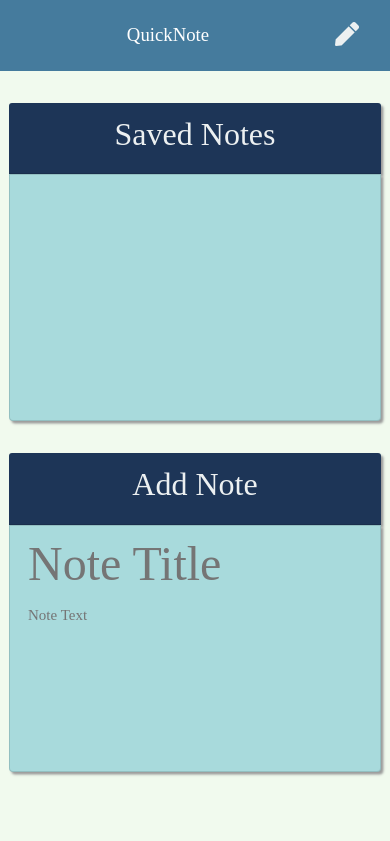
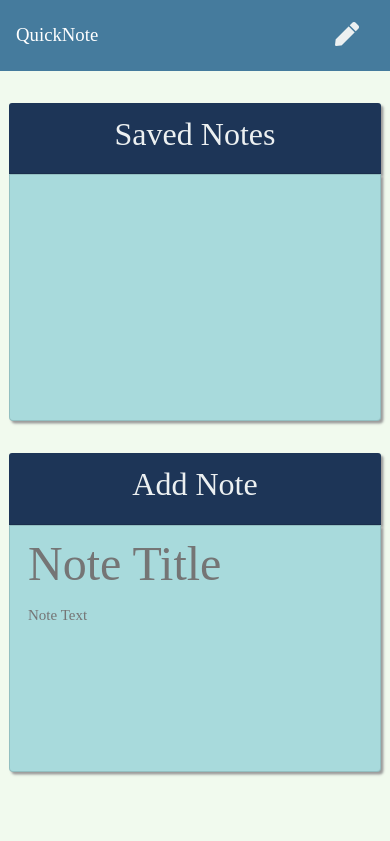
Before and after one commit to jwilferd10/QuickNote, a website: page public/notes.html in a window 390 px wide. Shown: the top 841 px of the page. Drawn offline with nearby package versions, Linux system fonts and the light colour scheme; no server answers.

Commit message:
public/assets/: Removed the mx-auto from navbar-brand and added sticky-top to the nav. Added nested styles within header-nav within styles.css.

```diff
--- a/public/assets/css/styles.css
+++ b/public/assets/css/styles.css
@@ -50,6 +50,16 @@ html, body {
 
 #header-nav {
   background-color: var(--header-nav);
+
+  .navbar-brand {
+    margin: 0px auto 0px auto;
+  }
+
+  @media (max-width: 767px) {
+    .navbar-brand {
+      margin-left: 0px;
+    }
+  }
 }
 
 #jumboStyle {
--- a/public/notes.html
+++ b/public/notes.html
@@ -16,9 +16,9 @@
 </head>
 
 <body>
-  <nav id="header-nav" class="navbar navbar-dark">
+  <nav id="header-nav" class="navbar navbar-dark sticky-top">
     <!-- Title -->
-    <a class="navbar-brand mx-auto" href="/">QuickNote</a>
+    <a class="navbar-brand" href="/">QuickNote</a>
     <!-- Navbar Icons -->
     <div class="icons text-light">
       <i class="fas fa-save save-note"></i>
```
